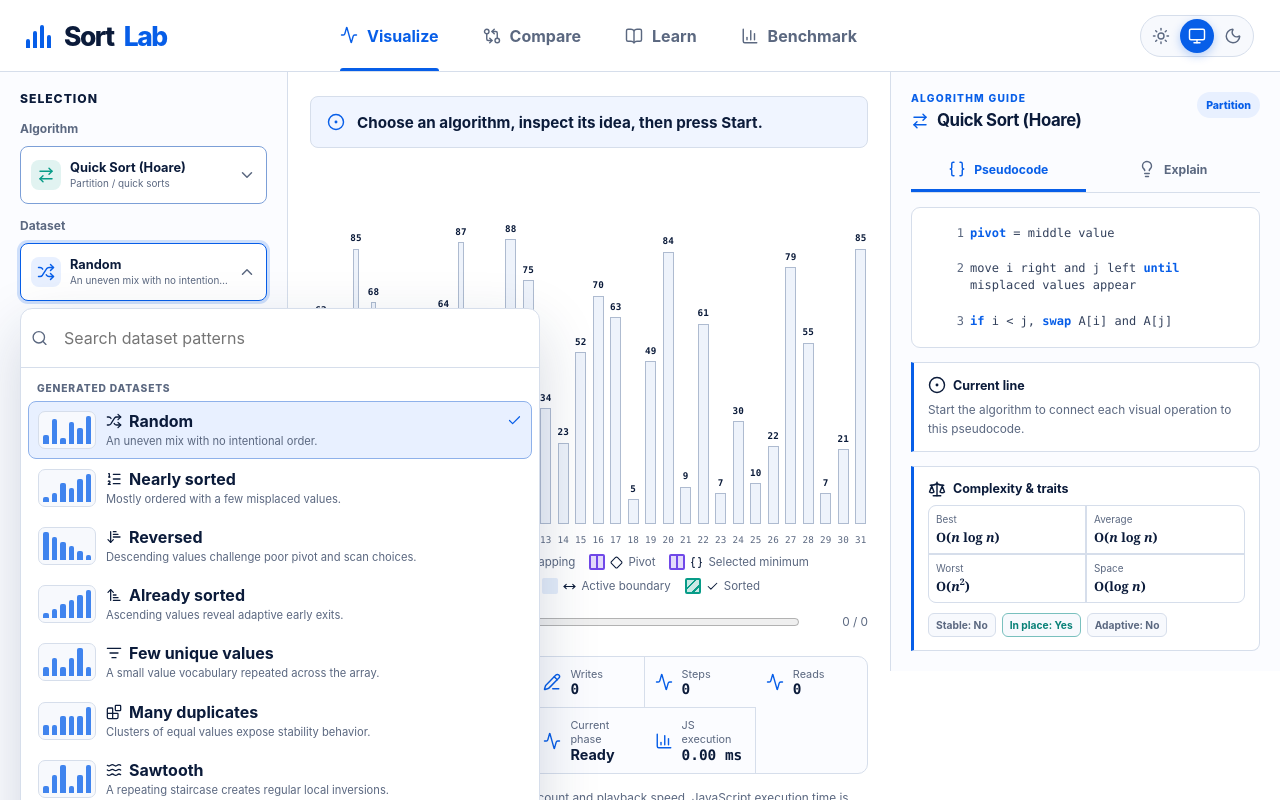
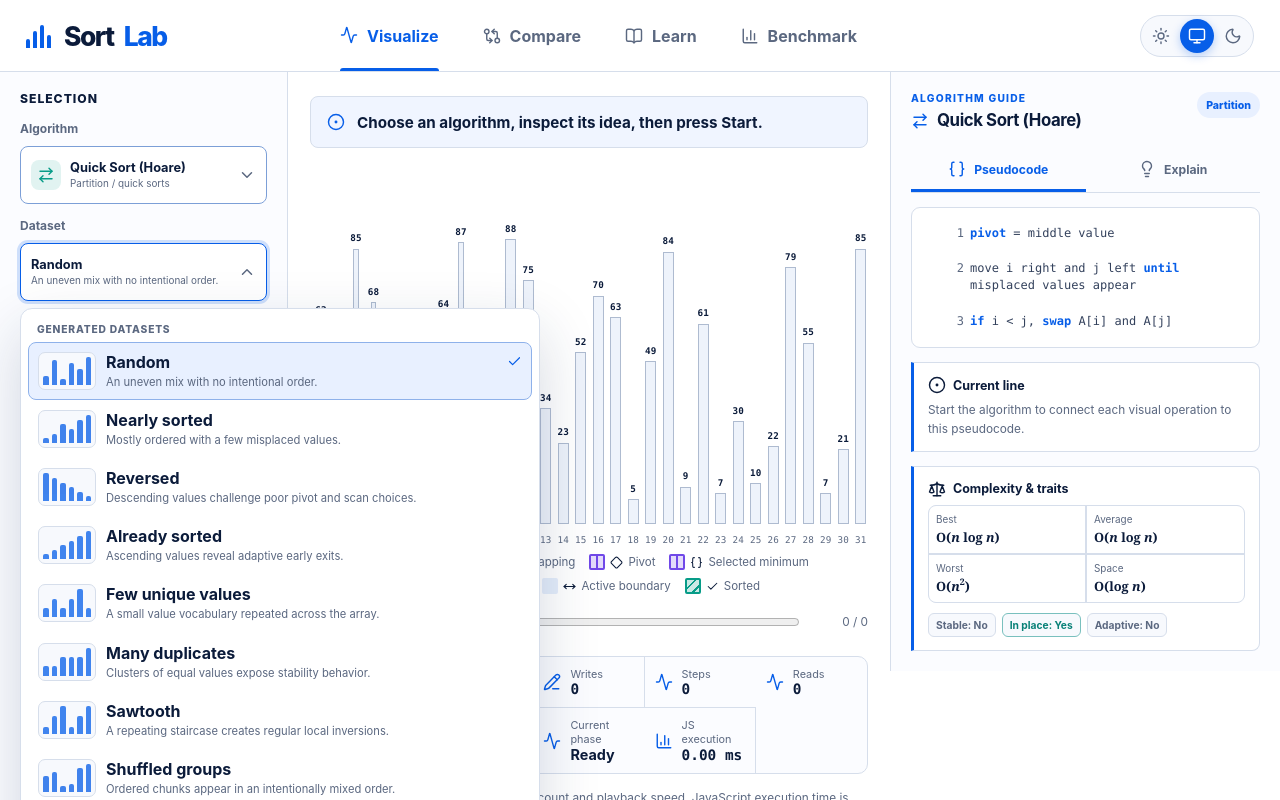
Before and after one commit to ctadros1/SortLab, a React (Vite) app: page / in a window 1280 px wide. Both pictures are taken after a click on the button "Dataset". Shown: the top 800 px of the page. Built offline with nearby package versions, Linux system fonts and the light colour scheme.

Commit message:
refactor: simplify dataset picker

```diff
--- a/src/components/DatasetPicker.tsx
+++ b/src/components/DatasetPicker.tsx
@@ -1,6 +1,6 @@
 import type { DatasetMode } from '../types'
 import { getDatasetOptions } from '../ui/pickerOptions'
-import { AppIcon, DatasetIcon } from './Icon'
+import { AppIcon } from './Icon'
 import { RichCombobox } from './RichCombobox'
 
 function DatasetPreview({ values }: { values: number[] }) {
@@ -29,12 +29,9 @@ export function DatasetPicker({ value, onChange, disabled }: Props) {
       onChange={(next) => onChange(next as DatasetMode)}
       disabled={disabled}
       prominent
-      searchPlaceholder="Search dataset patterns"
+      searchable={false}
       renderSelected={(option) => (
-        <span className="picker-selection">
-          <span className="picker-icon picker-icon--dataset" aria-hidden="true">
-            <DatasetIcon name={option.dataset.icon} />
-          </span>
+        <span className="picker-selection picker-selection--text-only">
           <span>
             <strong>{option.dataset.name}</strong>
             <small>{option.dataset.description}</small>
@@ -45,8 +42,7 @@ export function DatasetPicker({ value, onChange, disabled }: Props) {
         <span className="dataset-option">
           <DatasetPreview values={option.dataset.preview} />
           <span className="dataset-option__copy">
-            <span>
-              <DatasetIcon name={option.dataset.icon} aria-hidden="true" size={16} />
+            <span className="dataset-option__title">
               <strong>{option.dataset.name}</strong>
               {selected ? <AppIcon name="check" aria-hidden="true" size={15} /> : null}
             </span>
--- a/src/components/RichCombobox.tsx
+++ b/src/components/RichCombobox.tsx
@@ -17,7 +17,8 @@ interface Props<T extends RichOption> {
   onChange: (value: string) => void
   renderSelected: (option: T) => ReactNode
   renderOption: (option: T, selected: boolean) => ReactNode
-  searchPlaceholder: string
+  searchPlaceholder?: string
+  searchable?: boolean
   disabled?: boolean
   prominent?: boolean
 }
@@ -30,6 +31,7 @@ export function RichCombobox<T extends RichOption>({
   renderSelected,
   renderOption,
   searchPlaceholder,
+  searchable = true,
   disabled = false,
   prominent = false,
 }: Props<T>) {
@@ -38,10 +40,15 @@ export function RichCombobox<T extends RichOption>({
   const wrapperRef = useRef<HTMLDivElement>(null)
   const triggerRef = useRef<HTMLButtonElement>(null)
   const searchRef = useRef<HTMLInputElement>(null)
+  const typeaheadRef = useRef('')
+  const typeaheadTimerRef = useRef<number | undefined>(undefined)
   const restoreFocusRef = useRef(false)
   const [open, setOpen] = useState(false)
   const [query, setQuery] = useState('')
-  const filtered = useMemo(() => filterRichOptions(options, query), [options, query])
+  const filtered = useMemo(
+    () => (searchable ? filterRichOptions(options, query) : options),
+    [options, query, searchable],
+  )
   const selected = options.find((option) => option.id === value) ?? options[0]
   const selectedIndex = Math.max(
     0,
@@ -61,9 +68,16 @@ export function RichCombobox<T extends RichOption>({
       }
     }
     document.addEventListener('pointerdown', onPointerDown)
-    window.setTimeout(() => searchRef.current?.focus(), 0)
+    if (searchable) window.setTimeout(() => searchRef.current?.focus(), 0)
     return () => document.removeEventListener('pointerdown', onPointerDown)
-  }, [open])
+  }, [open, searchable])
+
+  useEffect(
+    () => () => {
+      if (typeaheadTimerRef.current) window.clearTimeout(typeaheadTimerRef.current)
+    },
+    [],
+  )
 
   useEffect(() => {
     if (!open && restoreFocusRef.current) {
@@ -73,6 +87,8 @@ export function RichCombobox<T extends RichOption>({
   }, [open])
 
   const close = (restoreFocus = true) => {
+    if (typeaheadTimerRef.current) window.clearTimeout(typeaheadTimerRef.current)
+    typeaheadRef.current = ''
     restoreFocusRef.current = restoreFocus
     setOpen(false)
     setQuery('')
@@ -122,9 +138,27 @@ export function RichCombobox<T extends RichOption>({
       close()
       return
     }
-    if (!open && event.key.length === 1 && !event.ctrlKey && !event.metaKey && !event.altKey) {
+    if (event.key.length === 1 && !event.ctrlKey && !event.metaKey && !event.altKey) {
+      event.preventDefault()
+      if (searchable) {
+        if (!open) {
           setQuery(event.key)
           setOpen(true)
+        }
+        return
+      }
+
+      if (typeaheadTimerRef.current) window.clearTimeout(typeaheadTimerRef.current)
+      typeaheadRef.current += event.key.toLowerCase()
+      const matchIndex = options.findIndex(
+        (option) =>
+          !option.disabled && option.searchText.toLowerCase().includes(typeaheadRef.current),
+      )
+      if (matchIndex >= 0) setActiveIndex(matchIndex)
+      if (!open) setOpen(true)
+      typeaheadTimerRef.current = window.setTimeout(() => {
+        typeaheadRef.current = ''
+      }, 700)
     }
   }
 
@@ -154,6 +188,7 @@ export function RichCombobox<T extends RichOption>({
       </button>
       {open ? (
         <div className="rich-select__popover">
+          {searchable ? (
             <label className="rich-select__search">
               <AppIcon name="search" aria-hidden="true" />
               <span className="sr-only">Search {label.toLowerCase()}</span>
@@ -168,6 +203,7 @@ export function RichCombobox<T extends RichOption>({
                 onKeyDown={handleKeys}
               />
             </label>
+          ) : null}
           <div className="rich-select__list" role="listbox" id={listboxId} aria-label={label}>
             {groups.length === 0 ? (
               <p className="rich-select__empty">No matching options.</p>
@@ -203,6 +239,9 @@ export function RichCombobox<T extends RichOption>({
                           onPointerMove={() => setActiveIndex(index)}
                           onClick={() => {
                             if (option.disabled) return
+                            if (typeaheadTimerRef.current)
+                              window.clearTimeout(typeaheadTimerRef.current)
+                            typeaheadRef.current = ''
                             onChange(option.id)
                             restoreFocusRef.current = true
                             setOpen(false)
--- a/src/styles/redesign.css
+++ b/src/styles/redesign.css
@@ -451,6 +451,10 @@ input[type='range'] {
   gap: 9px;
 }
 
+.picker-selection--text-only {
+  gap: 0;
+}
+
 .picker-selection > span:last-child {
   min-width: 0;
 }
@@ -618,7 +622,7 @@ input[type='range'] {
 }
 
 .algorithm-option__title,
-.dataset-option__copy > span {
+.dataset-option__title {
   display: flex;
   align-items: center;
   gap: 7px;
@@ -629,7 +633,7 @@ input[type='range'] {
 }
 
 .algorithm-option__title svg:last-child,
-.dataset-option__copy > span svg:last-child {
+.dataset-option__title svg:last-child {
   margin-left: auto;
   color: var(--blue);
 }
```
Also changed, not shown: 1 other file (tests, documents, lock files or other folders). Lines whose indentation alone changed are shown as unchanged.
